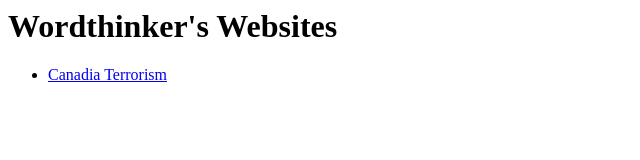
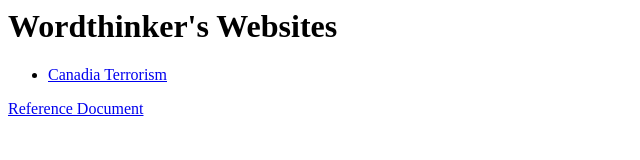
Before and after one commit to wordthinker/wordthinker.github.io, a plain HTML site: page index.html in a window 1280 px wide. Shown: the whole page, without its empty margins (0-640 px from the left). Drawn offline with Linux system fonts and the light colour scheme.

Commit message:
Created a reference document to contain all relevant html tags

```diff
--- a/index.html
+++ b/index.html
@@ -2,3 +2,5 @@
 <ul>
 <li><a href="canada/">Canadia Terrorism</a></li>
 </ul>
+
+<a href="refdoc.html">Reference Document</a>
```
Also changed, not shown: refdoc.html (added).
